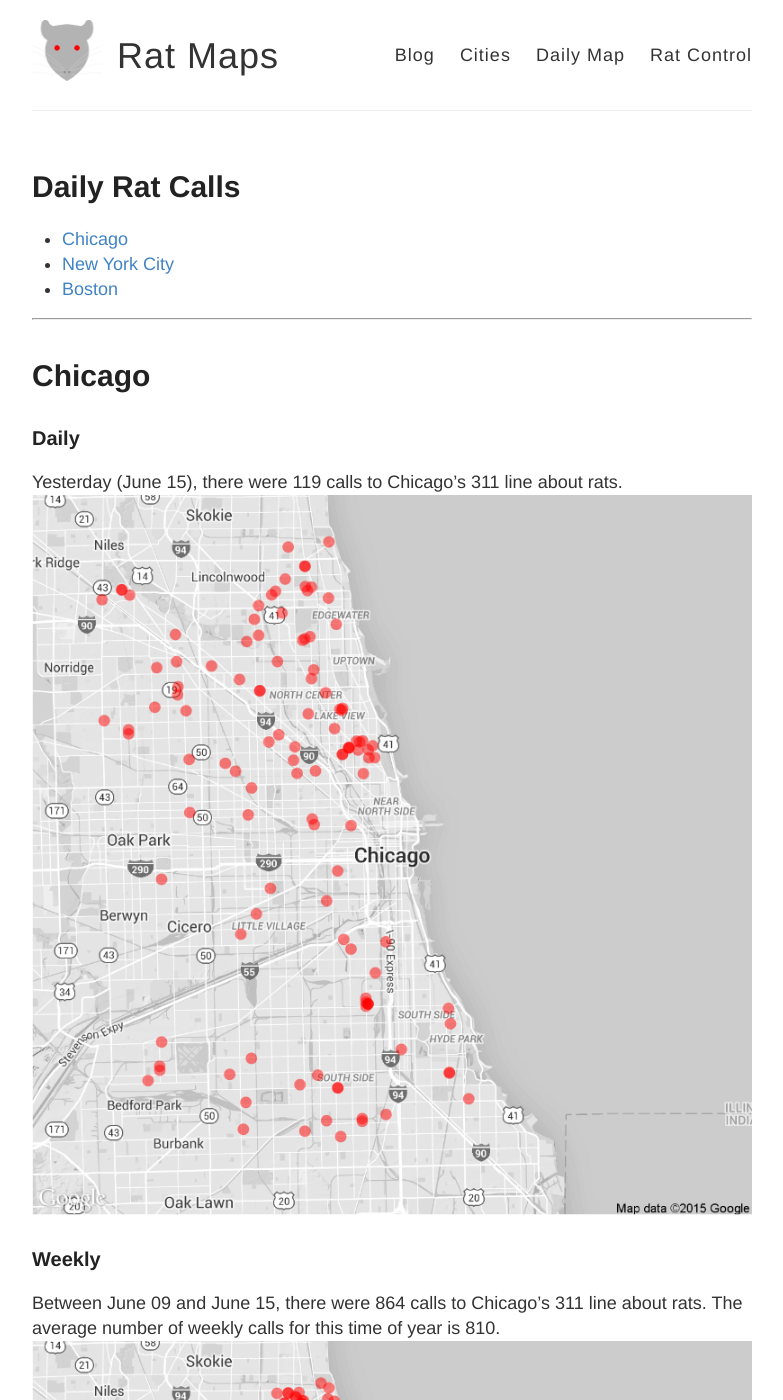
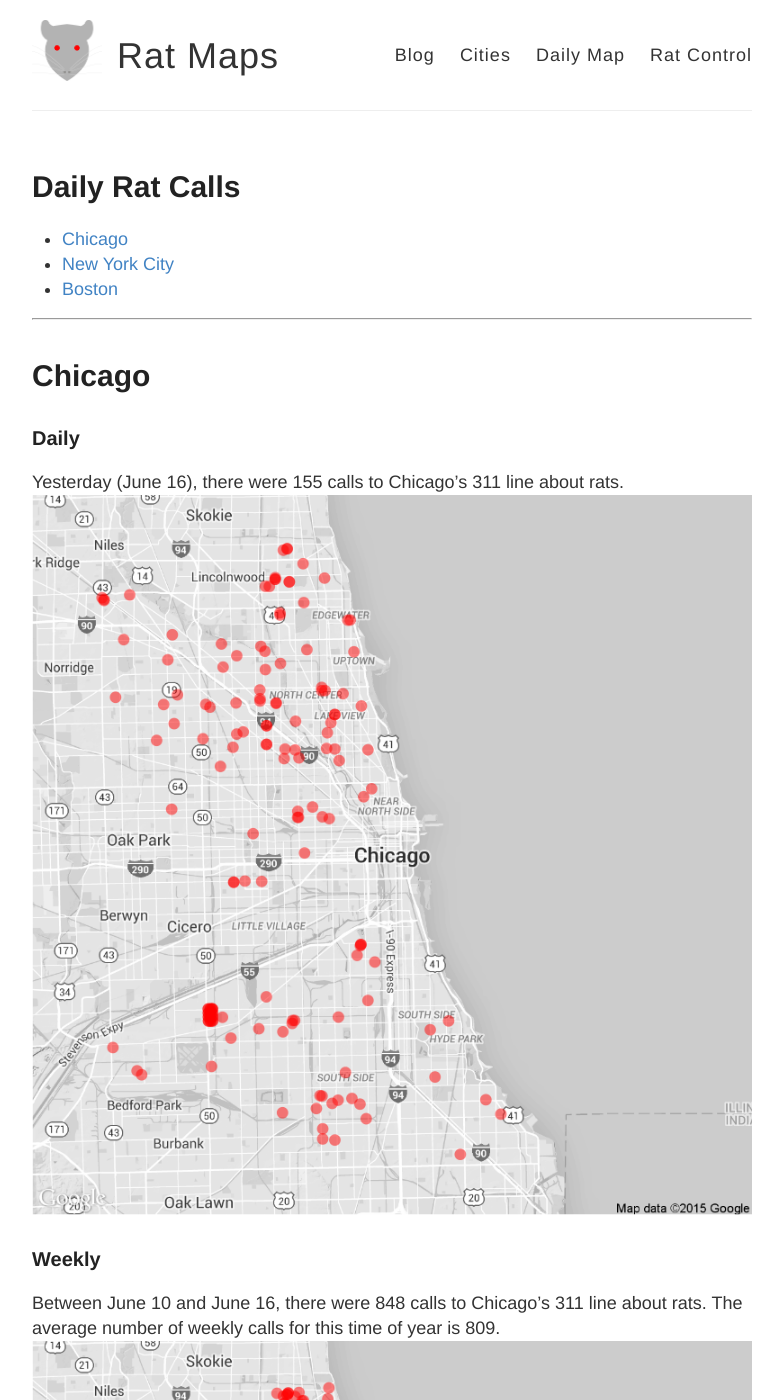
Before and after one commit to DanielHadley/ratmaps, a Jekyll site: the page built from daily.md, in a window 1280 px wide and 1400 px high. Shown: the whole window, without its empty margins (248-1031 px from the left). Built offline with Jekyll 4.4.1, drawn with Linux system fonts in a browser that asks for light colours; comment, search, counter and statistics services are not loaded; some of the changed text lies outside the part shown.

Commit message:
Daily Maps

```diff
--- a/daily.md
+++ b/daily.md
@@ -15,22 +15,22 @@
 
 ### Daily
 
-Yesterday (June 15), there were 119 calls to Chicago's 311 line about rats.
+Yesterday (June 16), there were 155 calls to Chicago's 311 line about rats.
 ![Chicago rat calls to 311 weekly map]({{ site.cityimages }}/daily/Chicago_Rat_Map_Daily.png)
 
 ### Weekly
-Between June 09 and June 15, there were 864 calls to Chicago's 311 line about rats. The average number of weekly calls for this time of year is 810.
+Between June 10 and June 16, there were 848 calls to Chicago's 311 line about rats. The average number of weekly calls for this time of year is 809.
 ![Chicago rat calls to 311 weekly map]({{ site.cityimages }}/daily/Chicago_Rat_Map_Weekly.png)
 ***
 # New York City <a id="nyc"><a>
 
 ### Daily
 
-Yesterday (June 15), there were 0 calls to New York City's 311 line about rats.
+Yesterday (June 16), there were 0 calls to New York City's 311 line about rats.
 ![NYC rat calls to 311 weekly map]({{ site.cityimages }}/daily/NYC_Rat_Map_Daily.png)
 
 ### Weekly
-Between June 09 and June 15, there were 0 calls to New York City's 311 line about rats. The average number of weekly calls for this time of year is 280.
+Between June 10 and June 16, there were 0 calls to New York City's 311 line about rats. The average number of weekly calls for this time of year is 277.
 ![NYC rat calls to 311 weekly map]({{ site.cityimages }}/daily/NYC_Rat_Map_Weekly.png)
 
 Each red dot represents one call about a rat seen in that location. The dots are transparent, so multiple calls from one location will be seen as a solid dot. The usual caveats apply: more calls do not necessarily mean that there are more rats in that location than other parts of the city. A cluster of dots could indicate that one resident is unusually vocal about rodents in his or her neighborhood. Also, more densely populated neighborhoods tend to make more calls to 311.
```
Also changed, not shown: images/pages/daily/Chicago_Rat_Map_Daily.png, images/pages/daily/Chicago_Rat_Map_Weekly.png, images/pages/daily/NYC_Rat_Map_Daily.png, images/pages/daily/NYC_Rat_Map_Weekly.png.
